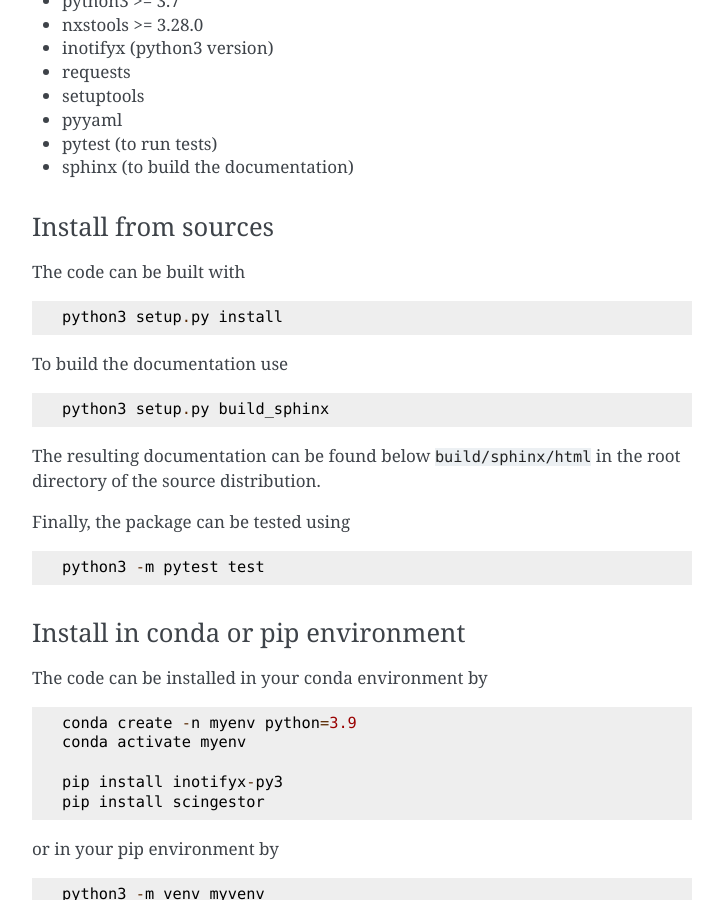
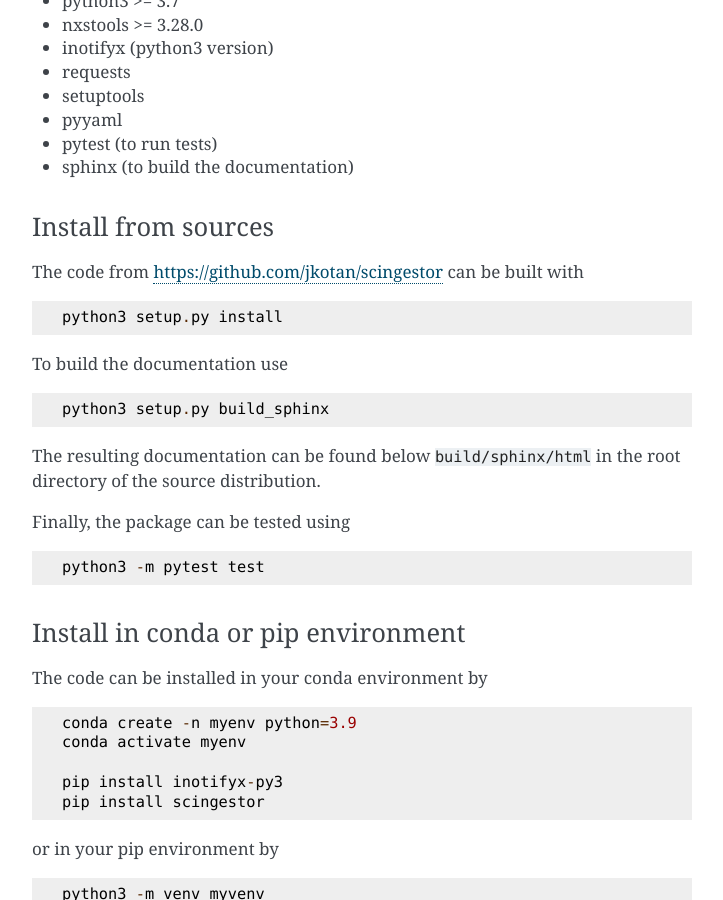
Before and after one commit to jkotan/scingestor, a Sphinx documentation site: the page built from doc/index.rst, in a window 1280 px wide and 900 px high, scrolled down 1237 px. Shown: the whole window, without its empty margins (388-1111 px from the left). Built offline with Sphinx 7.4.7, drawn with Linux system fonts in a browser that asks for light colours.

Commit message:
update docs

```diff
--- a/doc/index.rst
+++ b/doc/index.rst
@@ -94,7 +94,7 @@
 Install from sources
 ~~~~~~~~~~~~~~~~~~~~
 
-The code can be built with
+The code from https://github.com/jkotan/scingestor can be built with
 
 ::
 
```
